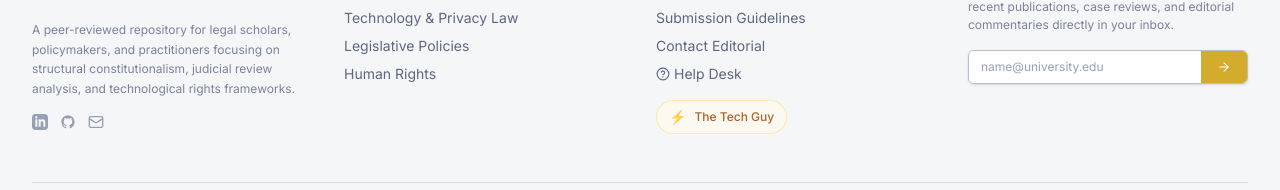
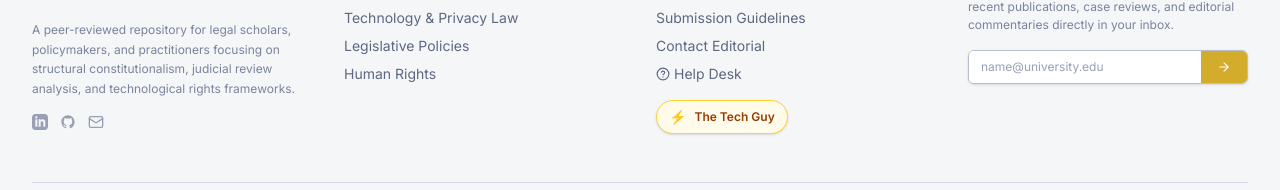
Before and after one commit to Utkarsh-Mani-Tripathi-GIT/legal-observatory, a Next.js app: page / in a window 1280 px wide. Shown: the part 1286-1476 px from the top of the page. Built offline with nearby package versions, Linux system fonts and the light colour scheme; no server answers; the database is empty; a web font is replaced by a local one.

Commit message:
Restore original exact button styles for Tech Guy in footer

```diff
--- a/src/components/Footer.tsx
+++ b/src/components/Footer.tsx
@@ -136,7 +136,7 @@ export default function Footer() {
                   href="https://utkarshmanitripathi.vercel.app/resume/OVERALL/full-resume.html"
                   target="_blank"
                   rel="noopener noreferrer"
-                  className="inline-flex items-center gap-2 px-3 py-1.5 rounded-full bg-amber-50/60 dark:bg-amber-950/20 border border-amber-300/40 dark:border-amber-700/30 text-amber-800/80 dark:text-amber-400/80 text-xs font-medium hover:bg-amber-100/80 dark:hover:bg-amber-900/30 transition-all duration-200"
+                  className="inline-flex items-center gap-2 px-3 py-1.5 rounded-full bg-amber-50 dark:bg-amber-950/30 border border-amber-300 dark:border-amber-700/50 text-amber-800 dark:text-amber-400 text-xs font-semibold shadow-sm hover:shadow-md hover:bg-amber-100 dark:hover:bg-amber-900/40 transition-all duration-200"
                 >
                   <span className="text-sm">⚡</span> The Tech Guy
                 </a>
```
